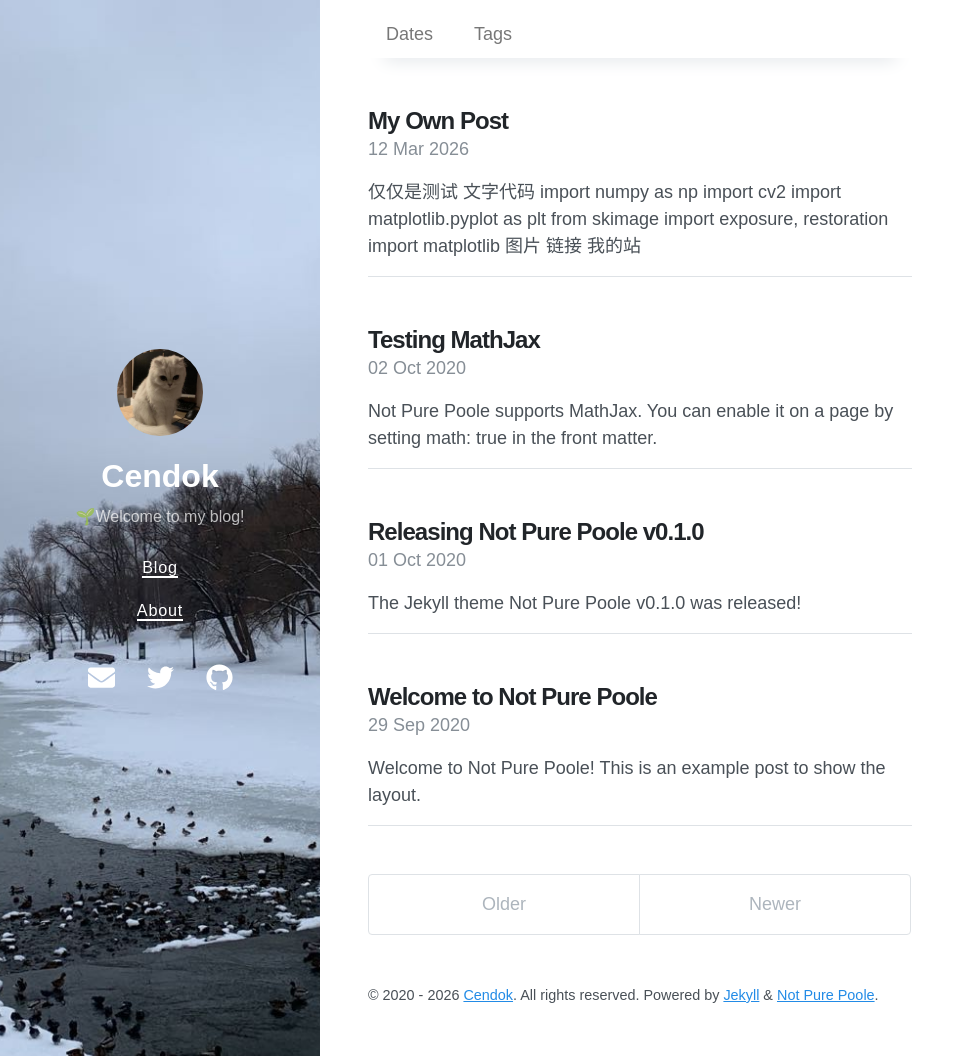
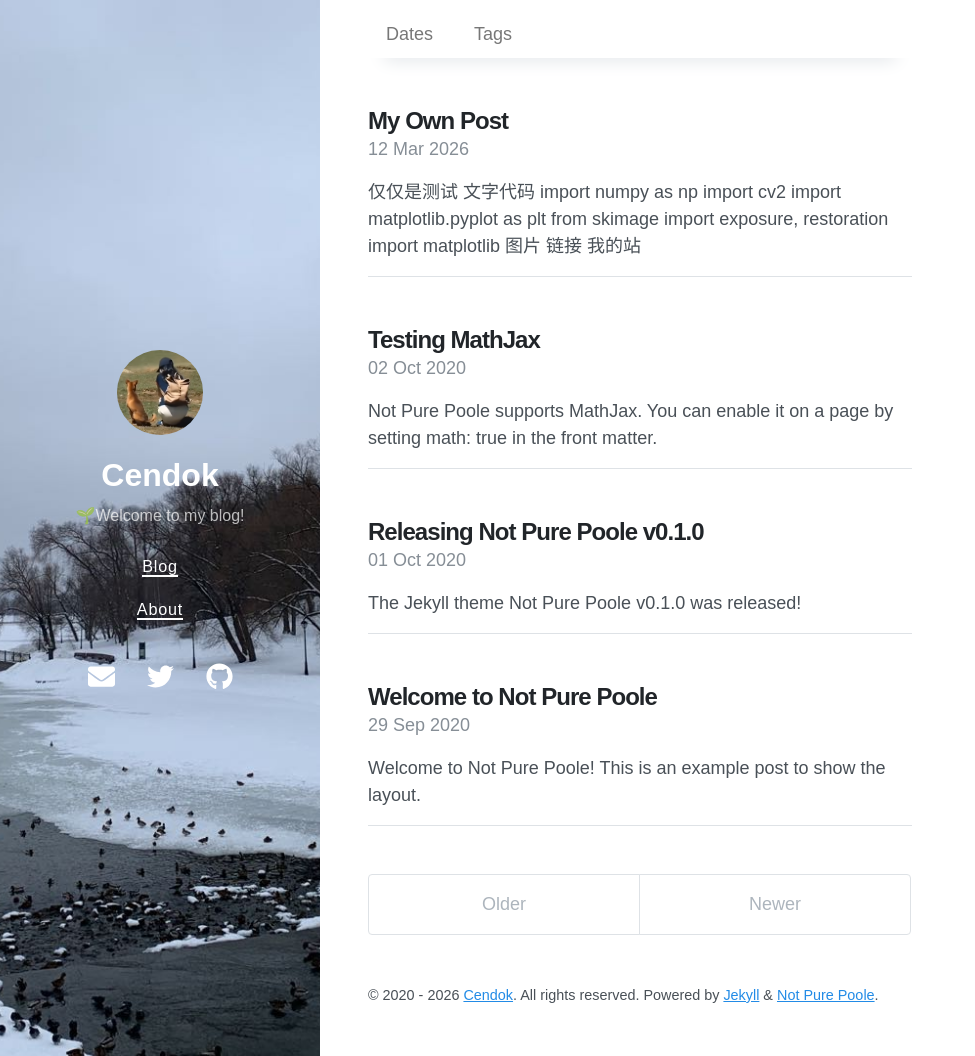
Before and after one commit to Cendok/pure-Blog, a Jekyll site: the page built from index.html, in a window 1280 px wide and 1056 px high. Shown: the whole window, without its empty margins (0-975 px from the left). Built offline with Jekyll 4.4.1, drawn with Linux system fonts in a browser that asks for light colours; nearby versions of some CDN libraries; the list of posts is cut into pages by our own code.

Commit message:
Update _config.yml

```diff
--- a/_config.yml
+++ b/_config.yml
@@ -2,7 +2,7 @@
 title: Cendok
 description: 🌱Welcome to my blog!
 url: https://vszhub.github.io
-avatar: /avatar.jpeg
+avatar: /avatar1.jpeg
 paginate: 5
 permalink: pretty
 cover_image: /bg.jpeg
```
